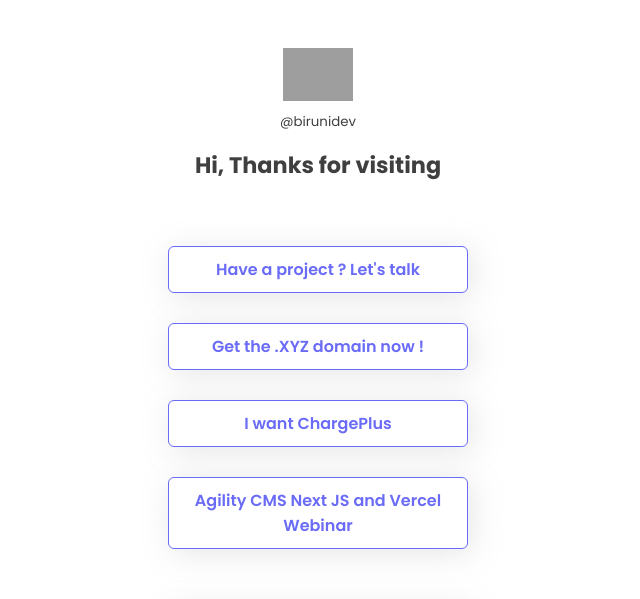
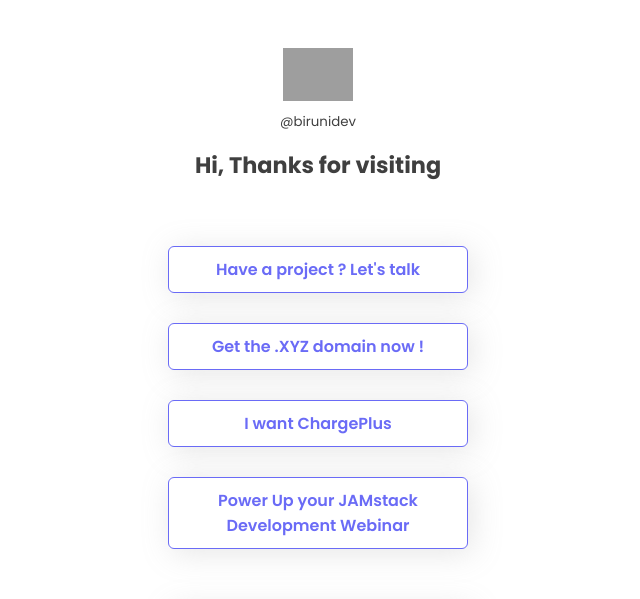
Before and after one commit to birunidev/biruni-links, a plain HTML site: page index.html in a window 1280 px wide. Shown: the top 599 px of the page, without its empty margins (322-962 px from the left). Drawn offline with Linux system fonts and the light colour scheme; grey boxes are pictures that could not be loaded.

Commit message:
Update index.html

```diff
--- a/index.html
+++ b/index.html
@@ -56,8 +56,8 @@
           <li>
             <a
               class="link purple-link"
-              href="https://agilitycms.com/resources/events/agility-cms-next-js-how-to-use-a-headless-cms-with-static-site-generators-in-2020"
-              >Agility CMS Next JS and Vercel Webinar
+              href="http://bit.ly/PowerUpYourDev"
+              >Power Up your JAMstack Development Webinar
             </a>
           </li>
           <li style="margin-top: 3.5em;">
```
